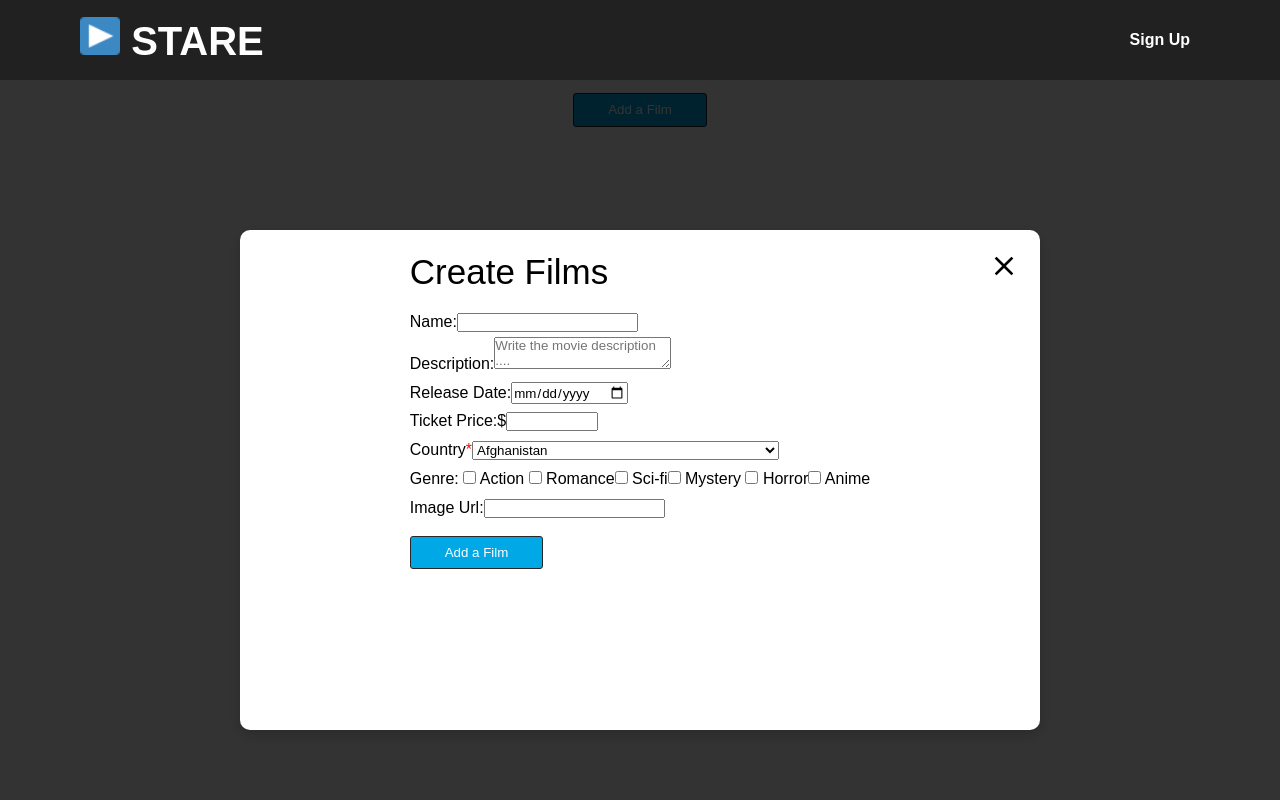
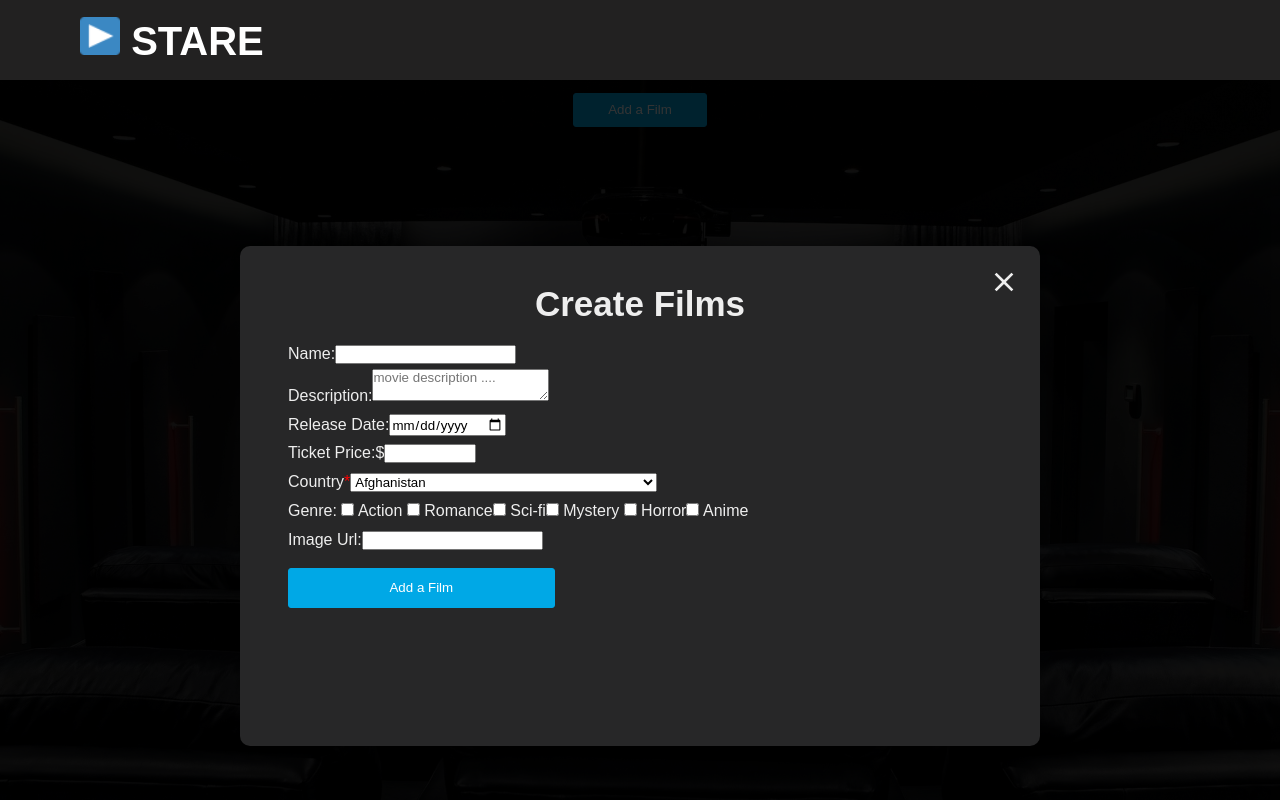
Before and after one commit to Akius1/stare-movie-app, a React (Create React App) app in the folder client/: page /create in a window 1280 px wide. Both pictures are taken after a click on the button "Add a Film". Built offline with nearby package versions, Linux system fonts and the light colour scheme.

Commit message:
Add Styling and update create film page

```diff
--- /dev/null
+++ b/client/src/components/CreateFilm/Card.jsx
@@ -0,0 +1,46 @@
+import React from "react";
+import { CardContainer } from "./CreateFilmElements";
+
+const Card = ({
+  name,
+  description,
+  releaseDate,
+  ticketPrice,
+  country,
+  genre,
+  imageUrl,
+}) => {
+  return (
+    <CardContainer>
+      <div className="pix-box">
+        <img className="movie-poster" src={`imageUrl`} alt="movie poster" />
+      </div>
+      <div className="cards">
+        <div className="title-txt">
+          <p>Name:{name}</p>
+        </div>
+
+        <div className="title-txt">
+          <p>Description: {description}</p>
+        </div>
+        <div className="title-txt">
+          <p>Release Date: {releaseDate}</p>
+        </div>
+        <div className="title-txt">
+          <p>Ticket Price: {ticketPrice}</p>
+        </div>
+        <div className="title-txt">
+          <p>Country: {country}</p>
+        </div>
+        <div className="title-txt">
+          <p>Genre: {genre}</p>
+        </div>
+        <div className="title-txt">
+          <p>ImageUrl: {imageUrl}</p>
+        </div>
+      </div>
+    </CardContainer>
+  );
+};
+
+export default Card;
--- a/client/src/components/CreateFilm/CreateFilmElements.jsx
+++ b/client/src/components/CreateFilm/CreateFilmElements.jsx
@@ -7,9 +7,7 @@ export const GlobalStyle = createGlobalStyle`
     padding: 0;
     font-family: Arial, Helvetica, sans-serif;
 }
-
 `;
-
 export const FormNav = styled.nav`
   .RegisterContainer-nav {
     height: 10vh;
@@ -32,10 +30,7 @@ export const FormNav = styled.nav`
   .main-logo::after {
     color: #fff;
   }
-  .auth-nav {
-    display: flex;
-    justify-content: space-between;
-  }
+
   .user-nav {
     margin: 0 10px;
     font-weight: bold;
@@ -43,21 +38,20 @@ export const FormNav = styled.nav`
     color: #fff;
   }
 `;
-
 export const CreateFilmContainer = styled.div`
-  /* background-image: linear-gradient(
+  background-image: linear-gradient(
       to right bottom,
       rgba(0, 0, 0, 0.7),
       rgba(0, 0, 0, 0.7)
     ),
-    url(../../signUp.jpg); */
+    url(../../signUp.jpg);
   background-size: cover;
   display: flex;
   flex-direction: column;
   align-items: center;
   height: 90vh;
-  /* justify-content: center; */
   width: 100vw;
+
   .btn {
     display: inline-block;
     height: 2.5em;
@@ -66,13 +60,13 @@ export const CreateFilmContainer = styled.div`
     margin-top: 1em;
     outline: none;
     background-color: #00a8e6;
-    border-color: #272728;
+    border-color: #00a8e6;
     border-radius: 3px;
     color: #fff;
     align-items: center;
+    outline: none;
   }
 `;
-
 export const CloseModalButton = styled(MdClose)`
   cursor: pointer;
   position: absolute;
@@ -91,27 +85,72 @@ export const ModalBackground = styled.div`
   justify-content: center;
   align-items: center;
 `;
-
 export const ModalContent = styled.div`
   display: flex;
   flex-direction: column;
-  justify-content: center;
-  align-items: center;
+  justify-content: left;
+  align-items: left;
   line-height: 1.8;
-
+  padding: 1em;
+  margin: 2em;
   .heading {
     padding: 10px 0 5px 0;
     font-size: 35px;
+    text-align: center;
   }
 `;
-
 export const ModalWrapper = styled.div`
   width: 800px;
   height: 500px;
   box-shadow: 0 5px 16px rgba(0, 0, 0, 0.2);
-  background: #fff;
-  color: #000;
+  background: #272728;
+  color: #eee;
   position: relative;
   z-index: 10;
   border-radius: 10px;
+  justify-content: center;
+  .btn {
+    width: 20em;
+    height: 3em;
+    align-self: center;
+  }
+  .modal-btn {
+    display: flex;
+    justify-content: center;
+    align-items: center;
+  }
+  .modal-input {
+    outline: none;
+    background: transparent;
+    color: #eee;
+    border-color: #eee;
+    border-style: solid;
+    display: inline-block;
+    padding-right: 0.5em;
+    border-radius: 5px;
+    border-block-width: 2px;
+  }
 `;
+
+export const CardContainer = styled.div`
+  padding: 1rem;
+  box-shadow: 7px 10px 15px rgba(0, 0, 0, 0.56);
+  color: #fff;
+  background: #272728;
+  margin: 10px;
+
+  .pix-box {
+    width: 250px;
+    height: 350px;
+    background-color: #3e3d3c;
+    overflow: hidden;
+  }
+`;
+export const ModalWrappers = styled.div`
+  ul {
+    display: grid;
+    grid-template-columns: repeat(auto-fit, minmax(240px, 1fr));
+    height: 100%;
+    width: 100vw;
+  }
+`;
--- a/client/src/components/CreateFilm/Form.jsx
+++ b/client/src/components/CreateFilm/Form.jsx
@@ -4,9 +4,11 @@ import {
   FormNav,
   CreateFilmContainer,
   GlobalStyle,
+  ModalWrappers,
 } from "./CreateFilmElements";
 import Button from "./../Login/Button";
 import Modal from "./Modal";
+import Card from "./Card";
 
 const Form = () => {
   const [showModal, setShowModal] = useState(false);
@@ -23,11 +25,6 @@ const Form = () => {
             <img src="./favicon-32x32.png" className="logo-img" alt="logo" />{" "}
             STARE
           </NavLink>
-          <div className="auth-nav">
-            <NavLink className="user-nav" to="/register">
-              Sign Up
-            </NavLink>
-          </div>
         </nav>
       </FormNav>
       <CreateFilmContainer>
@@ -38,15 +35,33 @@ const Form = () => {
           insert={setMovieCollection}
         />
         <GlobalStyle />
-        <ul>
-          {movieCollection.map(({ Name, Description }) => (
-            <>
-              <li>{Name}</li>
-              <li>{Description}</li>
-              {/* // <Card name={Name} /> */}
-            </>
-          ))}
-        </ul>
+        <ModalWrappers>
+          <ul>
+            {movieCollection.map(
+              ({
+                Name,
+                Description,
+                ReleaseDate,
+                TicketPrice,
+                Country,
+                Genre,
+                ImageUrl,
+              }) => (
+                <>
+                  <Card
+                    name={Name}
+                    description={Description}
+                    releaseDate={ReleaseDate}
+                    ticketPrice={TicketPrice}
+                    country={Country}
+                    genre={Genre}
+                    imageUrl={ImageUrl}
+                  />
+                </>
+              ),
+            )}
+          </ul>
+        </ModalWrappers>
       </CreateFilmContainer>
     </>
   );
--- a/client/src/components/CreateFilm/Modal.jsx
+++ b/client/src/components/CreateFilm/Modal.jsx
@@ -60,7 +60,7 @@ const Modal = ({ showModal, setShowModal, handleSubmit, insert }) => {
                     setShowModal((prev) => !prev);
                   }}
                 >
-                  <div className="heading">Create Films</div>
+                  <h1 className="heading">Create Films</h1>
                   <div>
                     <label htmlFor="name">Name:</label>
                     <input
@@ -77,7 +77,7 @@ const Modal = ({ showModal, setShowModal, handleSubmit, insert }) => {
                     <label htmlFor="description">Description:</label>
                     <textarea
                       id="description"
-                      placeholder="Write the movie description ...."
+                      placeholder="movie description ...."
                       required
                       name="Description"
                       onChange={handleOnChange}
@@ -89,7 +89,7 @@ const Modal = ({ showModal, setShowModal, handleSubmit, insert }) => {
                     <input
                       type={"date"}
                       id="date"
-                      name="Release Date"
+                      name="ReleaseDate"
                       onChange={handleOnChange}
                       required
                     />
@@ -104,7 +104,7 @@ const Modal = ({ showModal, setShowModal, handleSubmit, insert }) => {
                       min="1.00"
                       step="1.00"
                       max="2500"
-                      name="Ticket Price"
+                      name="TicketPrice"
                       onChange={handleOnChange}
                       required
                     />
@@ -501,7 +501,7 @@ const Modal = ({ showModal, setShowModal, handleSubmit, insert }) => {
                     <input
                       type="text"
                       id="image-url"
-                      name="image-url"
+                      name="ImageUrl"
                       onChange={handleOnChange}
                       required
                     />
@@ -525,23 +525,3 @@ const Modal = ({ showModal, setShowModal, handleSubmit, insert }) => {
 };
 
 export default Modal;
-
-// Name
-// Description
-// Realease Date
-// Rating
-// Ticket Price
-// Country
-// Genre
-// Photo
-
-// span
-//   position:relative;
-//   margin-right:-20px
-// }
-// input[type='number']{
-//   padding-left:20px;
-//   text-align:left;
-// }
-
-//display: "inline" float: "none"
```
